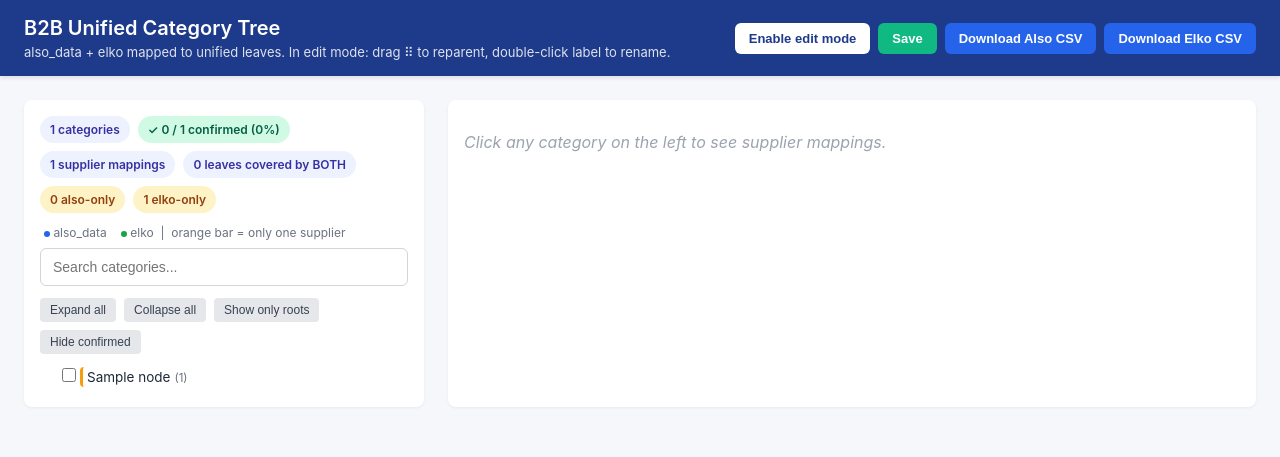
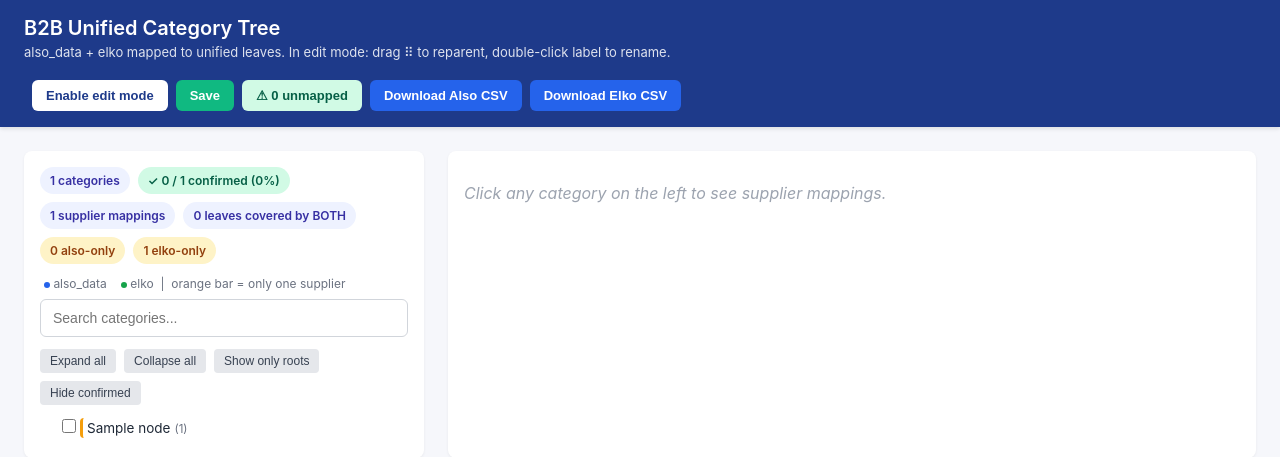
Before and after one commit to KristapsRjabovs/abian-category, a Flask app: page / in a window 1280 px wide. Shown: the top 457 px of the page. Run offline with Flask 3, Linux system fonts and the light colour scheme; tables that the repository leaves empty hold one stand-in row (values such as "Sample post").

Commit message:
Add unmapped supplier categories panel
Header button shows live count of supplier categories with no tree
assignment. Clicking opens a modal grouped by supplier with a filter
search box. Count and list update automatically after every mapping
change.

Co-Authored-By: Claude Sonnet 4.6 <noreply@anthropic.com>

```diff
--- a/templates/index.html
+++ b/templates/index.html
@@ -135,6 +135,30 @@
                     display: flex; align-items: center; justify-content: center;
                     font-size: 18px; font-weight: 600; z-index: 9999; }
   #loadingOverlay.done { display: none; }
+  /* unmapped modal */
+  #unmappedBtn { background: #fef3c7; color: #92400e; border: none; }
+  #unmappedBtn:hover { background: #fde68a; }
+  #unmappedBtn.none { background: #d1fae5; color: #065f46; }
+  #unmappedModal { display: none; position: fixed; inset: 0; z-index: 8000;
+                   background: rgba(0,0,0,.45); }
+  #unmappedModal.open { display: flex; align-items: flex-start; justify-content: center; padding-top: 60px; }
+  #unmappedBox { background: #fff; border-radius: 10px; box-shadow: 0 8px 32px rgba(0,0,0,.2);
+                 width: 680px; max-width: 96vw; max-height: 80vh; display: flex; flex-direction: column; }
+  #unmappedBox h3 { margin: 0; padding: 16px 20px; font-size: 16px; border-bottom: 1px solid #e5e7eb;
+                    display: flex; justify-content: space-between; align-items: center; }
+  #unmappedBox h3 button { background: none; border: none; font-size: 20px; cursor: pointer; color: #6b7280; padding: 0 4px; }
+  #unmappedBox h3 button:hover { color: #111; }
+  #unmappedSearch { margin: 12px 16px 4px; padding: 8px 12px; border: 1px solid #d1d5db;
+                    border-radius: 6px; font-size: 13px; width: calc(100% - 32px); }
+  #unmappedList { overflow-y: auto; padding: 8px 0 16px; flex: 1; }
+  .um-section { padding: 6px 20px 2px; font-size: 11px; font-weight: 700; text-transform: uppercase;
+                letter-spacing: .06em; color: #6b7280; }
+  .um-row { display: flex; align-items: center; gap: 10px; padding: 5px 20px;
+            font-size: 13px; border-bottom: 1px solid #f3f4f6; }
+  .um-row:hover { background: #f9fafb; }
+  .um-row .supplier-tag { flex-shrink: 0; }
+  .um-row .cat-name { flex: 1; color: #1f2937; }
+  .um-empty { padding: 24px 20px; color: #10b981; font-weight: 600; text-align: center; font-size: 14px; }
 </style>
 </head>
 <body>
@@ -149,10 +173,23 @@
     <button id="toggleEdit">Enable edit mode</button>
     <button id="resetBtn" class="warn" style="display:none;">Reset changes</button>
     <button id="saveBtn" class="primary">Save</button>
+    <button id="unmappedBtn">⚠ <span id="unmappedCount">…</span> unmapped</button>
     <button id="dlAlsoBtn" class="dl">Download Also CSV</button>
     <button id="dlElkoBtn" class="dl">Download Elko CSV</button>
   </div>
 </header>
+
+<!-- Unmapped categories modal -->
+<div id="unmappedModal">
+  <div id="unmappedBox">
+    <h3>
+      Unmapped supplier categories
+      <button id="unmappedClose" title="Close">✕</button>
+    </h3>
+    <input id="unmappedSearch" type="search" placeholder="Filter…" autocomplete="off">
+    <div id="unmappedList"></div>
+  </div>
+</div>
 <div class="wrap">
   <aside class="panel">
     <div class="stats" id="stats"></div>
@@ -318,6 +355,7 @@ function updateStats() {
     `<span class="stat">${both} leaves covered by BOTH</span>` +
     `<span class="stat warn">${only_also} also-only</span>` +
     `<span class="stat warn">${only_elko} elko-only</span>`;
+  updateUnmapped();
 }
 
 function hasDescendantMapping(node) {
@@ -821,6 +859,54 @@ document.getElementById("hide-confirmed-btn").onclick = function() {
   tree.classList.toggle("hide-confirmed", hiding);
   this.textContent = hiding ? "Show confirmed" : "Hide confirmed";
 };
+// ── unmapped panel ────────────────────────────────────────────────────────────
+
+function updateUnmapped() {
+  const unmapped = { also_data: [], elko: [] };
+  for (const [key, codes] of Object.entries(SUPMAP)) {
+    if (codes.length > 0) continue;
+    const sep = key.indexOf("||");
+    const sup = key.slice(0, sep), cat = key.slice(sep + 2);
+    if (unmapped[sup] !== undefined) unmapped[sup].push(cat);
+    else unmapped[sup] = [cat];  // unknown supplier
+  }
+  const total = Object.values(unmapped).reduce((s, a) => s + a.length, 0);
+  const btn = document.getElementById("unmappedBtn");
+  document.getElementById("unmappedCount").textContent = total;
+  btn.classList.toggle("none", total === 0);
+  btn.title = total === 0 ? "All categories are mapped!" : `${total} supplier categories have no tree assignment`;
+  renderUnmappedList(unmapped, "");
+  return unmapped;
+}
+
+let _unmappedCache = {};
+function renderUnmappedList(unmapped, filter) {
+  _unmappedCache = unmapped;
+  const list = document.getElementById("unmappedList");
+  const q = filter.trim().toLowerCase();
+  const suppliers = Object.keys(unmapped).sort();
+  let html = "";
+  for (const sup of suppliers) {
+    const rows = unmapped[sup].filter(c => !q || c.toLowerCase().includes(q));
+    if (!rows.length) continue;
+    html += `<div class="um-section">${sup} — ${rows.length} unmapped</div>`;
+    for (const cat of rows)
+      html += `<div class="um-row"><span class="supplier-tag ${sup}">${sup}</span><span class="cat-name">${escapeHtml(cat)}</span></div>`;
+  }
+  const total = Object.values(unmapped).reduce((s, a) => s + a.length, 0);
+  list.innerHTML = html || `<div class="um-empty">${total === 0 ? "🎉 All supplier categories are mapped!" : "No results match your filter."}</div>`;
+}
+
+document.getElementById("unmappedBtn").onclick = () => {
+  updateUnmapped();
+  document.getElementById("unmappedModal").classList.add("open");
+  document.getElementById("unmappedSearch").value = "";
+  document.getElementById("unmappedSearch").focus();
+};
+document.getElementById("unmappedClose").onclick = () => document.getElementById("unmappedModal").classList.remove("open");
+document.getElementById("unmappedModal").addEventListener("click", e => { if (e.target === e.currentTarget) e.currentTarget.classList.remove("open"); });
+document.getElementById("unmappedSearch").oninput = function() { renderUnmappedList(_unmappedCache, this.value); };
+
 document.getElementById("toggleEdit").onclick = function() {
   editMode = !editMode;
   document.body.classList.toggle("edit-on", editMode);
```
